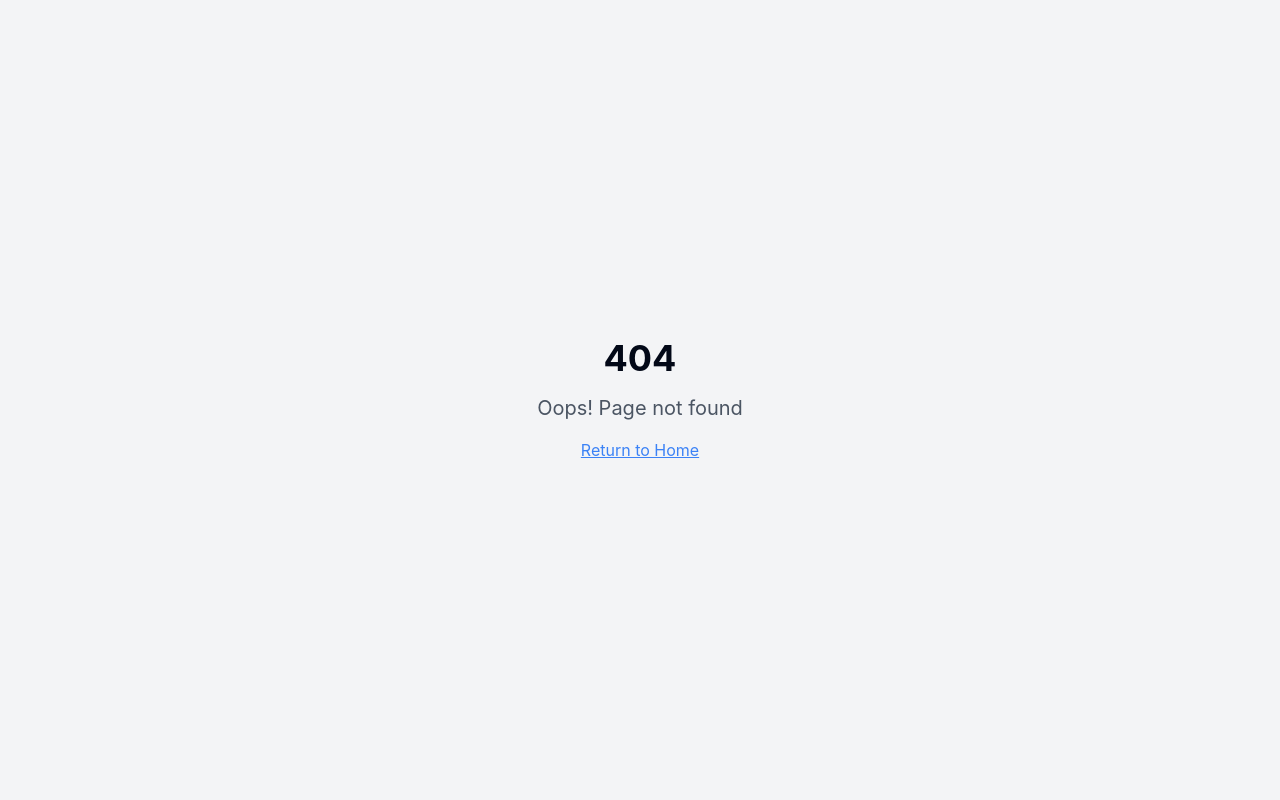
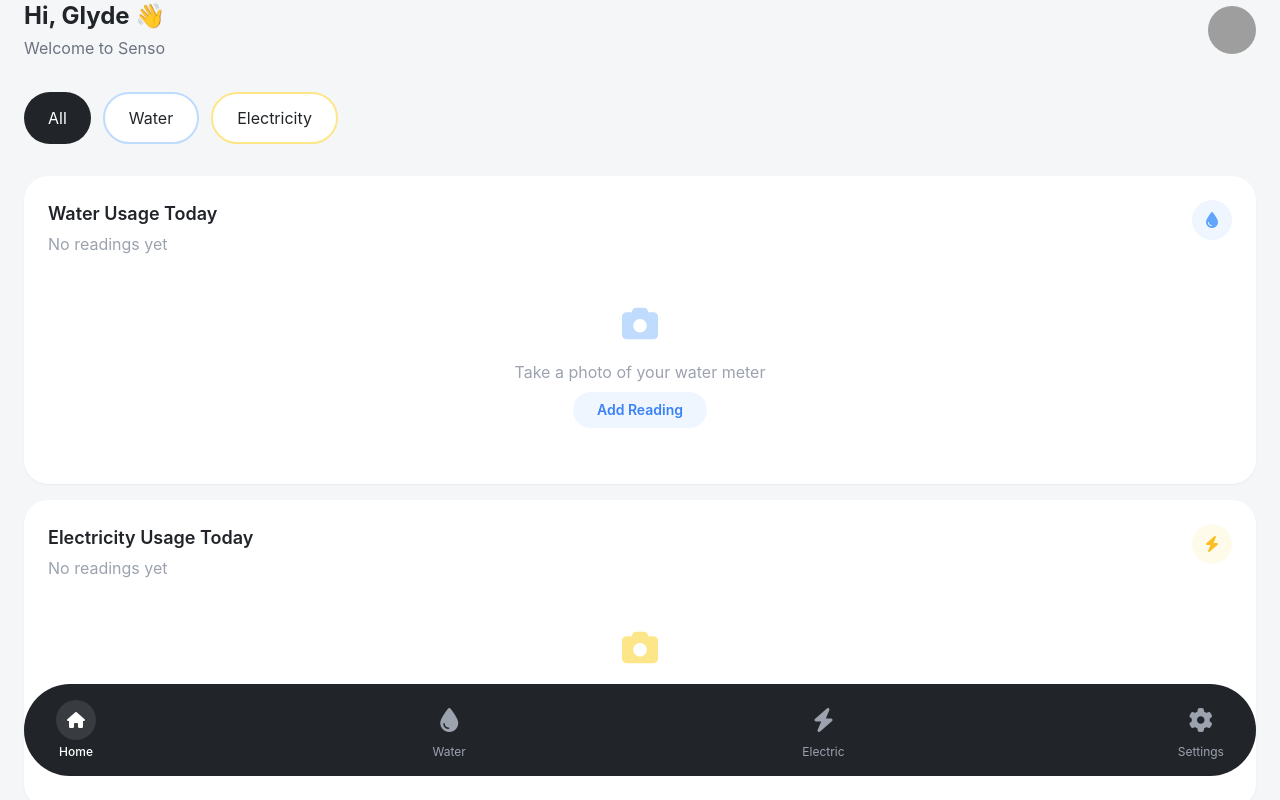
Before and after one commit to ocampoglydemaverick-pixel/senso, a React (Vite) app: page /dashboard in a window 1280 px wide. Before the commit this address had no page. Built offline with nearby package versions, Linux system fonts and the light colour scheme; grey boxes are pictures that could not be loaded.

Commit message:
feat: Add dashboard screen
This commit adds the dashboard screen with the specified HTML structure and styling.

```diff
--- a/src/App.tsx
+++ b/src/App.tsx
@@ -1,4 +1,3 @@
-
 import { Toaster } from "@/components/ui/toaster";
 import { Toaster as Sonner } from "@/components/ui/sonner";
 import { TooltipProvider } from "@/components/ui/tooltip";
@@ -10,6 +9,7 @@ import Register from "./pages/Register";
 import NotFound from "./pages/NotFound";
 import SuccessScreen from "./pages/SuccessScreen";
 import Profile from "./pages/Profile";
+import Dashboard from "./pages/Dashboard";
 
 const queryClient = new QueryClient();
 
@@ -25,6 +25,7 @@ const App = () => (
           <Route path="/register" element={<Register />} />
           <Route path="/success" element={<SuccessScreen />} />
           <Route path="/profile" element={<Profile />} />
+          <Route path="/dashboard" element={<Dashboard />} />
           <Route path="*" element={<NotFound />} />
         </Routes>
       </BrowserRouter>
--- /dev/null
+++ b/src/pages/Dashboard.tsx
@@ -0,0 +1,122 @@
+
+import React from 'react';
+import { useNavigate } from 'react-router-dom';
+
+const Dashboard = () => {
+  const navigate = useNavigate();
+
+  return (
+    <div className="min-h-screen bg-[#f5f6f7] relative">
+      {/* Main Content Area */}
+      <div className="px-6 pb-32">
+        {/* Greeting Section */}
+        <div className="flex justify-between items-center mb-8">
+          <div>
+            <h1 className="text-2xl font-bold text-[#212529] mb-1">Hi, Glyde 👋</h1>
+            <p className="text-gray-500">Welcome to Senso</p>
+          </div>
+          <img src="https://storage.googleapis.com/uxpilot-auth.appspot.com/avatars/avatar-3.jpg" alt="Profile" className="w-12 h-12 rounded-full" />
+        </div>
+
+        {/* Utility Toggle */}
+        <div className="mb-8">
+          <div className="flex gap-3 overflow-x-auto no-scrollbar">
+            <button className="px-6 py-3 bg-[#212529] text-white rounded-full whitespace-nowrap">All</button>
+            <button className="px-6 py-3 bg-white text-[#212529] rounded-full whitespace-nowrap border-2 border-blue-200">Water</button>
+            <button className="px-6 py-3 bg-white text-[#212529] rounded-full whitespace-nowrap border-2 border-amber-200">Electricity</button>
+          </div>
+        </div>
+
+        {/* Empty State Cards */}
+        <div className="space-y-4">
+          {/* Water Usage Empty Card */}
+          <div className="bg-white p-6 rounded-3xl shadow-sm">
+            <div className="flex justify-between items-start mb-4">
+              <div>
+                <h3 className="text-lg font-semibold text-[#212529] mb-1">Water Usage Today</h3>
+                <p className="text-gray-400">No readings yet</p>
+              </div>
+              <div className="w-10 h-10 bg-blue-50 rounded-full flex items-center justify-center">
+                <i className="fa-solid fa-droplet text-blue-400"></i>
+              </div>
+            </div>
+            <div className="flex flex-col items-center justify-center py-8">
+              <i className="fa-solid fa-camera text-blue-200 text-4xl mb-4"></i>
+              <p className="text-gray-400 text-center mb-2">Take a photo of your water meter</p>
+              <button className="px-6 py-2 bg-blue-50 text-blue-500 rounded-full text-sm font-semibold">Add Reading</button>
+            </div>
+          </div>
+
+          {/* Electricity Usage Empty Card */}
+          <div className="bg-white p-6 rounded-3xl shadow-sm">
+            <div className="flex justify-between items-start mb-4">
+              <div>
+                <h3 className="text-lg font-semibold text-[#212529] mb-1">Electricity Usage Today</h3>
+                <p className="text-gray-400">No readings yet</p>
+              </div>
+              <div className="w-10 h-10 bg-amber-50 rounded-full flex items-center justify-center">
+                <i className="fa-solid fa-bolt text-amber-400"></i>
+              </div>
+            </div>
+            <div className="flex flex-col items-center justify-center py-8">
+              <i className="fa-solid fa-camera text-amber-200 text-4xl mb-4"></i>
+              <p className="text-gray-400 text-center mb-2">Take a photo of your electric meter</p>
+              <button className="px-6 py-2 bg-amber-50 text-amber-500 rounded-full text-sm font-semibold">Add Reading</button>
+            </div>
+          </div>
+
+          {/* Cost Forecast Empty Card */}
+          <div className="bg-white p-6 rounded-3xl shadow-sm">
+            <div className="flex justify-between items-start mb-4">
+              <div>
+                <h3 className="text-lg font-semibold text-[#212529] mb-1">This Month's Forecast</h3>
+                <p className="text-gray-400">Add readings to see forecast</p>
+              </div>
+              <div className="w-10 h-10 bg-gray-100 rounded-full flex items-center justify-center">
+                <i className="fa-solid fa-chart-line text-gray-400"></i>
+              </div>
+            </div>
+            <div className="flex flex-col items-center justify-center py-8">
+              <i className="fa-solid fa-calculator text-gray-200 text-4xl mb-4"></i>
+              <p className="text-gray-400 text-center">Start adding meter readings to see cost predictions</p>
+            </div>
+          </div>
+        </div>
+      </div>
+
+      {/* Bottom Navigation */}
+      <div className="fixed bottom-6 left-6 right-6">
+        <div className="bg-[#212529] rounded-full px-8 py-4">
+          <div className="flex justify-between items-center">
+            <button className="flex flex-col items-center gap-1 relative">
+              <div className="w-10 h-10 bg-white bg-opacity-10 rounded-full flex items-center justify-center">
+                <i className="fa-solid fa-house text-white"></i>
+              </div>
+              <span className="text-xs font-medium text-white">Home</span>
+            </button>
+            <button className="flex flex-col items-center gap-1">
+              <div className="w-10 h-10 rounded-full flex items-center justify-center">
+                <i className="fa-solid fa-droplet text-gray-400 text-2xl"></i>
+              </div>
+              <span className="text-xs text-gray-400">Water</span>
+            </button>
+            <button className="flex flex-col items-center gap-1">
+              <div className="w-10 h-10 rounded-full flex items-center justify-center">
+                <i className="fa-solid fa-bolt text-gray-400 text-2xl"></i>
+              </div>
+              <span className="text-xs text-gray-400">Electric</span>
+            </button>
+            <button className="flex flex-col items-center gap-1">
+              <div className="w-10 h-10 rounded-full flex items-center justify-center">
+                <i className="fa-solid fa-gear text-gray-400 text-2xl"></i>
+              </div>
+              <span className="text-xs text-gray-400">Settings</span>
+            </button>
+          </div>
+        </div>
+      </div>
+    </div>
+  );
+};
+
+export default Dashboard;
--- a/src/pages/SuccessScreen.tsx
+++ b/src/pages/SuccessScreen.tsx
@@ -30,7 +30,7 @@ const SuccessScreen = () => {
       {/* Start Scanning Button */}
       <div className="relative">
         <button
-          onClick={() => console.log('Start scanning')}
+          onClick={() => navigate('/dashboard')}
           className="w-full bg-[#212529] text-white py-6 rounded-2xl font-bold text-xl relative overflow-hidden group"
         >
           <div className="absolute inset-0 flex items-center justify-center">
```
